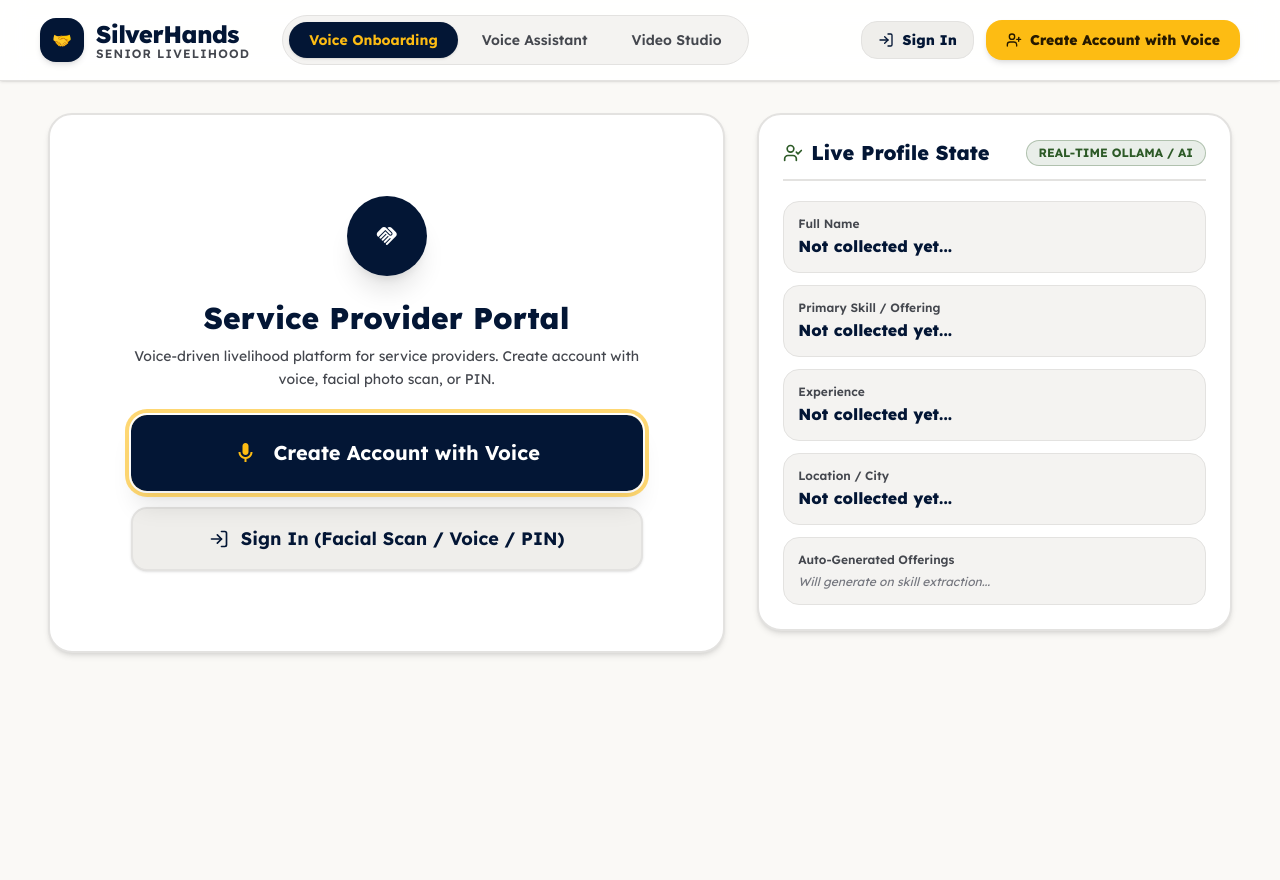
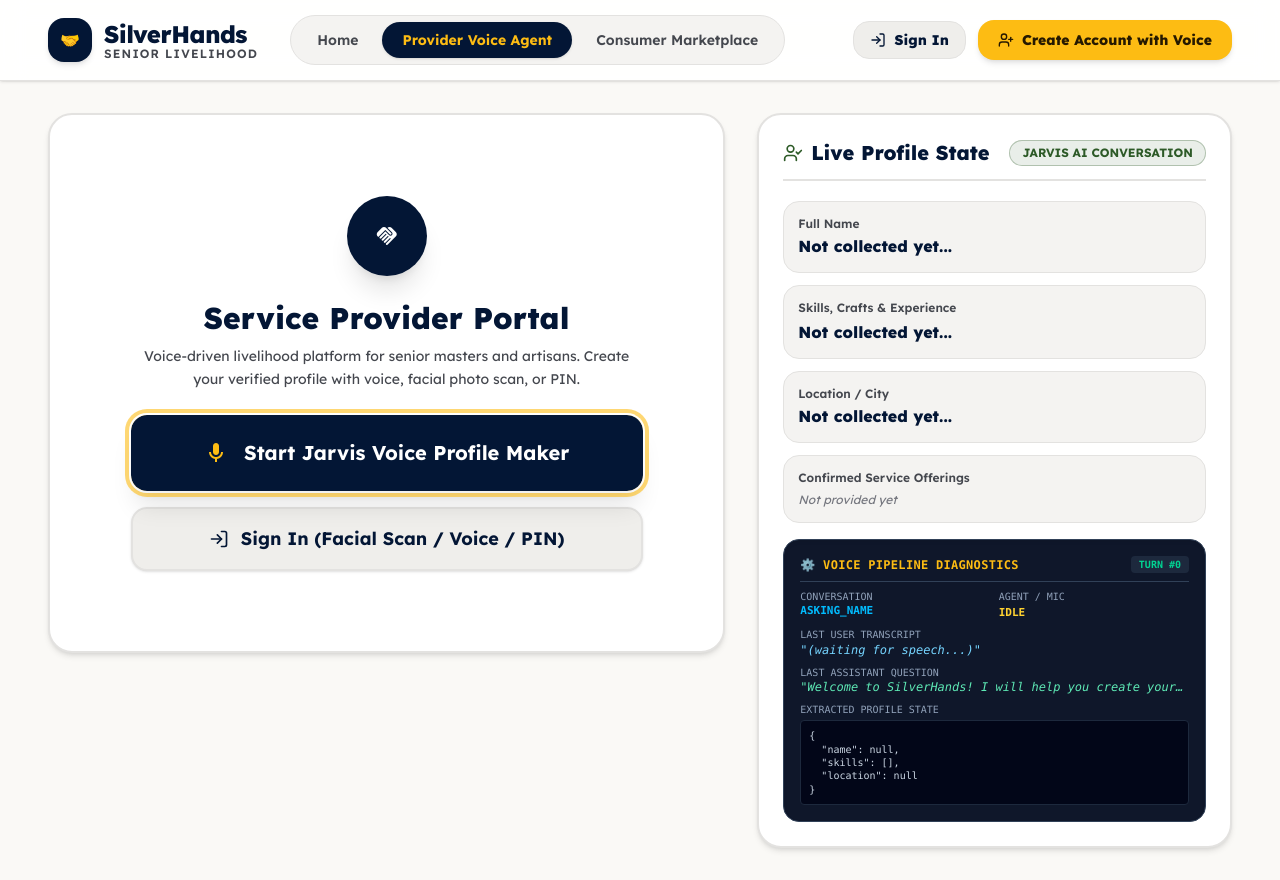
Before and after one commit to aravindsmailoff/silverhands, a Next.js app: page /provider in a window 1280 px wide. Before the commit the page ends 800 px from the top, so only its background shows below. Built offline with nearby package versions, Linux system fonts and the light colour scheme.

Commit message:
feat: connect Jarvis AI voice onboarding engine directly to Service Provider Portal (/provider)

```diff
--- a/app/provider/page.tsx
+++ b/app/provider/page.tsx
@@ -16,16 +16,20 @@
 } from 'lucide-react';
 
 import SignInModal from '@/components/SignInModal';
+import { extractSpokenDigits } from '@/lib/semantic-extractor';
 
 type AgentVisualState = 'IDLE' | 'AI_SPEAKING' | 'LISTENING_TO_YOU' | 'PROCESSING' | 'SECURITY_REGISTRATION' | 'COMPLETED';
 
 export default function VoiceConversationalApp() {
   const router = useRouter();
   const [agentState, setAgentState] = useState<AgentVisualState>('IDLE');
+  const [conversationState, setConversationState] = useState<string>('ASKING_NAME');
   const [currentAiQuestion, setCurrentAiQuestion] = useState<string>(
     "Welcome to SilverHands! I will help you create your profile using voice. What is your name?"
   );
   const [userTranscript, setUserTranscript] = useState<string>('');
+  const [isTextEditOpen, setIsTextEditOpen] = useState<boolean>(false);
+  const [editText, setEditText] = useState<string>('');
   const [profileState, setProfileState] = useState<ProfileState>({ ...INITIAL_PROFILE_STATE });
   const [hasStarted, setHasStarted] = useState<boolean>(false);
   const [isLoggedIn, setIsLoggedIn] = useState<boolean>(false);
@@ -103,66 +107,75 @@
       canvas.height = video.videoHeight || 480;
       const ctx = canvas.getContext('2d');
       if (ctx) {
-        ctx.filter = 'brightness(1.25) contrast(1.2)';
         ctx.drawImage(video, 0, 0, canvas.width, canvas.height);
-        const dataUrl = canvas.toDataURL('image/jpeg', 0.9);
+        const dataUrl = canvas.toDataURL('image/jpeg', 0.85);
         setCapturedFacePhoto(dataUrl);
         setIsFaceCaptured(true);
         stopCamera();
 
         const userName = profileState.name?.trim() || getActiveUserAccount() || '';
         if (userName) {
-          registerFaceData(userName, dataUrl);
+          registerFaceData(dataUrl, userName);
         }
 
-        voiceService.speak("Face ID captured! Now let's set your voice PIN and password.", 'en-IN', () => {
+        voiceService.speak("Face ID snapshot captured successfully. Now, let's record your 4-digit voice PIN.", 'en-IN');
+        setTimeout(() => {
           startListeningForVoicePin();
-        });
+        }, 1200);
       }
     }
   };
 
-  // Voice-Oriented Voice PIN Listening
+  // Voice-Oriented PIN Listening
   const startListeningForVoicePin = () => {
     setIsListeningPin(true);
-    voiceService.speak("Speak a 4-digit Voice PIN into the microphone.", 'en-IN');
+    setSecurityErrorMsg(null);
 
-    voiceService.startListening({
+    voiceService.speakAndListen(
+      "Please speak your 4-digit security PIN into the microphone.",
+      {
         onResult: (res) => {
           if (res.transcript) {
-          const match = res.transcript.match(/\d+/g);
-          const digits = match ? match.join('') : res.transcript.replace(/\D/g, '');
-          const pin = digits.slice(0, 4) || '4242';
-          setVoicePinInput(pin);
+            const digits = extractSpokenDigits(res.transcript);
+            if (digits.length >= 4) {
+              const pin4 = digits.slice(0, 4);
+              setVoicePinInput(pin4);
               setIsListeningPin(false);
+              voiceService.stopListening();
 
               const userName = profileState.name?.trim() || getActiveUserAccount() || '';
               if (userName) {
-            registerVoicePinData(pin, userName);
+                registerVoicePinData(pin4, userName);
               }
 
-          voiceService.speak(`Voice PIN recorded as ${pin}. Now speak your account password.`, 'en-IN', () => {
+              voiceService.speak(`Voice PIN recorded as ${pin4.split('').join(' ')}. Now please speak your account password.`, 'en-IN');
+              setTimeout(() => {
                 startListeningForPassword();
-          });
+              }, 400);
+            }
           }
         },
         onError: () => setIsListeningPin(false),
         onEnd: () => setIsListeningPin(false)
-    });
+      }
+    );
   };
 
   // Voice-Oriented Password Listening
   const startListeningForPassword = () => {
     setIsListeningPassword(true);
-    voiceService.speak("Now speak your account password into the microphone.", 'en-IN');
+    setSecurityErrorMsg(null);
 
-    voiceService.startListening({
+    voiceService.speakAndListen(
+      "Now speak your account password into the microphone.",
+      {
         onResult: (res) => {
           if (res.transcript) {
             const spokenPass = res.transcript.trim();
             setPasswordInput(spokenPass);
             setConfirmPasswordInput(spokenPass);
             setIsListeningPassword(false);
+            voiceService.stopListening();
 
             const userName = profileState.name?.trim() || getActiveUserAccount() || '';
             if (userName) {
@@ -174,7 +187,8 @@
         },
         onError: () => setIsListeningPassword(false),
         onEnd: () => setIsListeningPassword(false)
-    });
+      }
+    );
   };
 
   // Logout action - completely resets browser storage to blank
@@ -187,6 +201,7 @@
     resetAllAccountsToBlank();
     voiceAgent.resetState();
     setProfileState({ ...INITIAL_PROFILE_STATE });
+    setConversationState('ASKING_NAME');
     setIsLoggedIn(false);
     setHasStarted(false);
     setAgentState('IDLE');
@@ -202,13 +217,19 @@
   // Start a fresh new interactive voice conversation loop on homepage
   const handleStartConversation = () => {
     voiceAgent.resetState();
+    setConversationState('ASKING_NAME');
     setProfileState(voiceAgent.getProfileState());
     setHasStarted(true);
+    setIsTextEditOpen(false);
+    setEditText('');
     triggerAiSpeaking(currentAiQuestion);
   };
 
   // AI speaks question out loud, then opens mic automatically
   const triggerAiSpeaking = (textToSpeak: string) => {
+    setUserTranscript('');
+    setIsTextEditOpen(false);
+    setEditText('');
     setAgentState('AI_SPEAKING');
     setCurrentAiQuestion(textToSpeak);
 
@@ -228,6 +249,7 @@
       onResult: (result) => {
         if (result.transcript) {
           setUserTranscript(result.transcript);
+          setEditText(result.transcript);
         }
       },
       onError: (err) => {
@@ -241,22 +263,32 @@
   const handleRespeak = () => {
     setUserTranscript('');
     voiceService.stopListening();
-    triggerAiSpeaking("I am listening again. Please speak your altered answer.");
+    setIsTextEditOpen(true);
+    setEditText(userTranscript || '');
+    triggerAiSpeaking("I am listening again. You can speak into the mic or type your exact spelling below.");
   };
 
-  // Process user speech when user stops speaking or taps Submit
+  // Process user speech/text when user submits via voice or edit button
   const handleSendUserSpeech = async (speechTextToSend?: string) => {
-    const textToProcess = speechTextToSend || userTranscript;
-    if (!textToProcess.trim()) return;
+    const textToProcess = (speechTextToSend !== undefined ? speechTextToSend : (editText || userTranscript)).trim();
+    if (!textToProcess) return;
+
+    const currentTurn = voiceService.getTurnId();
+    console.log(`[VOICE] transcript_submitted { turn_id: ${currentTurn}, timestamp: ${Date.now()}, text: "${textToProcess}" }`);
 
     voiceService.stopListening();
     setUserTranscript('');
+    setIsTextEditOpen(false);
+    setEditText('');
     setAgentState('PROCESSING');
 
     try {
       const turnResponse: AgentTurnResponse = await voiceAgent.processUserSpeech(textToProcess);
+      console.log(`[VOICE] profile_update { turn_id: ${currentTurn}, timestamp: ${Date.now()}, state: '${turnResponse.conversation_state}', updated_profile:`, turnResponse.updated_profile, `next_question: "${turnResponse.next_question}" }`);
+
       setProfileState(turnResponse.updated_profile);
       setConfirmationMode(turnResponse.confirmation_mode);
+      setConversationState(turnResponse.conversation_state);
 
       if (turnResponse.completed) {
         // Transition to Voice-Oriented Security & Password Registration Step
@@ -336,7 +368,7 @@
 
       {/* Top Desktop Navigation Bar */}
       <header className="sticky top-0 z-50 bg-white/90 backdrop-blur-md border-b border-[#E3E2E0] shadow-sm">
-        <div className="max-w-screen-xl mx-auto px-6 lg:px-10 h-20 flex items-center justify-between">
+        <div className="max-w-screen-2xl mx-auto px-6 lg:px-12 h-20 flex items-center justify-between">
           <div className="flex items-center gap-8">
             <Link href="/" className="flex items-center gap-3 group">
               <div className="w-11 h-11 bg-[#031635] text-[#FDBC13] rounded-2xl flex items-center justify-center font-black shadow-md group-hover:scale-105 transition-transform">
@@ -350,31 +382,15 @@
 
             {/* Always Visible Navigation Bar */}
             <nav className="hidden md:flex items-center gap-1 bg-[#F4F3F1] p-1.5 rounded-full border border-[#E3E2E0]">
-              {isLoggedIn ? (
-                <>
-                  <Link href="/dashboard" className="px-5 py-2 rounded-full text-[#44474E] hover:text-[#031635] font-semibold text-sm transition">
-                    Dashboard
+              <Link href="/" className="px-5 py-2 rounded-full text-[#44474E] hover:text-[#031635] font-semibold text-sm transition">
+                Home
               </Link>
-                  <Link href="/profile" className="px-5 py-2 rounded-full text-[#44474E] hover:text-[#031635] font-semibold text-sm transition">
-                    My Profile
+              <Link href="/provider" className="px-5 py-2 rounded-full bg-[#031635] text-[#FDBC13] font-bold text-sm shadow-sm">
+                Provider Voice Agent
               </Link>
-                  <Link href="/video/create" className="px-5 py-2 rounded-full text-[#44474E] hover:text-[#031635] font-semibold text-sm transition">
-                    Video Studio
+              <Link href="/consumer/dashboard" className="px-5 py-2 rounded-full text-[#44474E] hover:text-[#031635] font-semibold text-sm transition">
+                Consumer Marketplace
               </Link>
-                </>
-              ) : (
-                <>
-                  <Link href="/" className="px-5 py-2 rounded-full bg-[#031635] text-[#FDBC13] font-bold text-sm shadow-sm">
-                    Voice Onboarding
-                  </Link>
-                  <Link href="/assistant/voice" className="px-5 py-2 rounded-full text-[#44474E] hover:text-[#031635] font-semibold text-sm transition">
-                    Voice Assistant
-                  </Link>
-                  <Link href="/video/create" className="px-5 py-2 rounded-full text-[#44474E] hover:text-[#031635] font-semibold text-sm transition">
-                    Video Studio
-                  </Link>
-                </>
-              )}
             </nav>
           </div>
 
@@ -430,7 +446,7 @@
                   Service Provider Portal
                 </h1>
                 <p className="text-sm text-[#44474E] leading-relaxed">
-                  Voice-driven livelihood platform for service providers. Create account with voice, facial photo scan, or PIN.
+                  Voice-driven livelihood platform for senior masters and artisans. Create your verified profile with voice, facial photo scan, or PIN.
                 </p>
               </div>
 
@@ -444,7 +460,7 @@
                   <span className="material-symbols-outlined text-4xl text-[#FDBC13]" style={{ fontVariationSettings: "'FILL' 1" }}>
                     mic
                   </span>
-                  <span className="text-xl font-bold">Create Account with Voice</span>
+                  <span className="text-xl font-bold">Start Jarvis Voice Profile Maker</span>
                 </button>
 
                 {/* Button 2: Sign In with Facial Scan / Voice */}
@@ -680,13 +696,51 @@
                   {userTranscript ? `"${userTranscript}"` : (agentState === 'LISTENING_TO_YOU' ? 'Listening for your spoken words...' : 'Waiting for audio...')}
                 </p>
 
+                {/* Conditional Inline Typing / Spelling Drawer on Re-speak / Correction */}
+                {isTextEditOpen && (
+                  <form
+                    onSubmit={(e) => {
+                      e.preventDefault();
+                      handleSendUserSpeech(editText);
+                    }}
+                    className="w-full bg-[#FAF9F6] border-2 border-[#031635] rounded-2xl p-3 space-y-2 text-left"
+                  >
+                    <div className="flex items-center justify-between text-xs font-bold text-[#031635]">
+                      <span>✏️ Type or Fix Spelling (e.g. Harrish, Badminton):</span>
+                      <button
+                        type="button"
+                        onClick={() => setIsTextEditOpen(false)}
+                        className="text-[#44474E] hover:underline text-[11px]"
+                      >
+                        Cancel
+                      </button>
+                    </div>
+                    <div className="flex items-center gap-2">
+                      <input
+                        type="text"
+                        value={editText}
+                        onChange={(e) => setEditText(e.target.value)}
+                        placeholder="Type exact spelling..."
+                        className="flex-1 px-3 py-2 bg-white border border-[#C5C6CF] rounded-xl text-sm font-bold text-[#031635] outline-none"
+                        autoFocus
+                      />
+                      <button
+                        type="submit"
+                        className="px-4 py-2 bg-[#031635] text-white text-xs font-bold rounded-xl shadow hover:bg-[#1a2b4b]"
+                      >
+                        Save & Send
+                      </button>
+                    </div>
+                  </form>
+                )}
+
                 <div className="flex flex-wrap items-center justify-center gap-3 pt-1">
-                  {userTranscript && (
+                  {agentState === 'LISTENING_TO_YOU' && (
                     <button
                       onClick={() => handleSendUserSpeech()}
-                      className="px-6 py-2.5 bg-[#031635] text-white text-sm font-bold rounded-xl shadow-md hover:bg-[#1a2b4b] transition flex items-center gap-2"
+                      className="px-6 py-2.5 bg-[#2D5A27] text-white text-sm font-extrabold rounded-xl shadow-md hover:bg-[#20421c] transition flex items-center gap-2 animate-pulse"
                     >
-                      Submit Spoken Answer & Next Question ➔
+                      <Check className="w-4 h-4" /> Done Speaking (Submit Answer)
                     </button>
                   )}
 
@@ -712,7 +766,7 @@
                 <UserCheck className="w-5 h-5 text-[#2D5A27]" /> Live Profile State
               </h3>
               <span className="text-xs font-bold text-[#2D5A27] bg-[#2D5A27]/10 px-3 py-1 rounded-full border border-[#2D5A27]/30">
-                REAL-TIME OLLAMA / AI
+                JARVIS AI CONVERSATION
               </span>
             </div>
 
@@ -739,48 +793,57 @@
                 </div>
               </div>
 
-              {/* Field 2: Skill */}
-              <div className={`p-3.5 rounded-2xl border transition-all ${profileState.skill ? 'bg-[#2D5A27]/10 border-[#2D5A27]/30' : 'bg-[#F4F3F1] border-[#E3E2E0]'}`}>
-                <div className="flex items-center justify-between text-xs font-semibold text-[#44474E]">
-                  <span>Primary Skill / Offering</span>
-                  {profileState.skill && (
+              {/* Field 2 & 3: Multi-Skills & Per-Skill Experience */}
+              <div className={`p-3.5 rounded-2xl border transition-all ${profileState.skills && profileState.skills.length > 0 ? 'bg-[#2D5A27]/10 border-[#2D5A27]/30' : 'bg-[#F4F3F1] border-[#E3E2E0]'}`}>
+                <div className="flex items-center justify-between text-xs font-semibold text-[#44474E] mb-1">
+                  <span>Skills, Crafts & Experience</span>
+                  {profileState.skills && profileState.skills.length > 0 && (
                     <button
                       onClick={() => {
-                        setProfileState(prev => ({ ...prev, skill: null }));
-                        triggerAiSpeaking("What is your correct skill or expertise?");
+                        setProfileState(prev => ({ ...prev, skills: [], skill: null, experience_years: null }));
+                        triggerAiSpeaking("What skills or crafts would you like to offer?");
                       }}
                       className="text-[11px] font-extrabold text-[#031635] hover:underline flex items-center gap-1"
                     >
-                      ✏️ Fix Skill
+                      ✏️ Fix Skills
                     </button>
                   )}
                 </div>
+
+                {profileState.skills && profileState.skills.length > 0 ? (
+                  <div className="space-y-2 mt-1.5">
+                    {profileState.skills.map((s, idx) => (
+                      <div
+                        key={idx}
+                        className="bg-white/80 border border-[#C5C6CF] rounded-xl p-2.5 flex items-center justify-between shadow-sm"
+                      >
+                        <div className="flex items-center gap-2">
+                          <span className="w-2 h-2 rounded-full bg-[#2D5A27]" />
+                          <div>
+                            <div className="text-sm font-extrabold text-[#031635] flex items-center gap-1.5">
+                              <span>{s.name}</span>
+                              {s.type === 'primary' && (
+                                <span className="text-[9px] uppercase font-black bg-[#FDBC13] text-[#261900] px-1.5 py-0.5 rounded-md">
+                                  Primary
+                                </span>
+                              )}
+                            </div>
+                            <div className="text-xs font-semibold text-[#44474E]">
+                              {s.experience_years !== null
+                                ? (s.experience_years === 0 ? 'Starting out (0 years)' : `${s.experience_years} Years Experience`)
+                                : 'Experience pending...'}
+                            </div>
+                          </div>
+                        </div>
+                        <CheckCircle2 className="w-4 h-4 text-[#2D5A27] shrink-0" />
+                      </div>
+                    ))}
+                  </div>
+                ) : (
                   <div className="text-base font-extrabold text-[#031635] flex items-center justify-between mt-0.5">
                     <span>{profileState.skill || 'Not collected yet...'}</span>
-                  {profileState.skill && <CheckCircle2 className="w-5 h-5 text-[#2D5A27]" />}
                   </div>
-              </div>
-
-              {/* Field 3: Experience */}
-              <div className={`p-3.5 rounded-2xl border transition-all ${profileState.experience_years !== null ? 'bg-[#2D5A27]/10 border-[#2D5A27]/30' : 'bg-[#F4F3F1] border-[#E3E2E0]'}`}>
-                <div className="flex items-center justify-between text-xs font-semibold text-[#44474E]">
-                  <span>Experience</span>
-                  {profileState.experience_years !== null && (
-                    <button
-                      onClick={() => {
-                        setProfileState(prev => ({ ...prev, experience_years: null }));
-                        triggerAiSpeaking("How many years of experience do you have?");
-                      }}
-                      className="text-[11px] font-extrabold text-[#031635] hover:underline flex items-center gap-1"
-                    >
-                      ✏️ Fix Experience
-                    </button>
                 )}
-                </div>
-                <div className="text-base font-extrabold text-[#031635] flex items-center justify-between mt-0.5">
-                  <span>{profileState.experience_years !== null ? `${profileState.experience_years} Years` : 'Not collected yet...'}</span>
-                  {profileState.experience_years !== null && <CheckCircle2 className="w-5 h-5 text-[#2D5A27]" />}
-                </div>
               </div>
 
               {/* Field 4: Location */}
@@ -805,19 +868,64 @@
                 </div>
               </div>
 
-              {/* Field 5: Services */}
+              {/* Field 5: Services (Safe string/object render) */}
               <div className="p-3.5 rounded-2xl bg-[#F4F3F1] border border-[#E3E2E0]">
-                <div className="text-xs font-semibold text-[#44474E] mb-1.5">Auto-Generated Offerings</div>
+                <div className="text-xs font-semibold text-[#44474E] mb-1.5">Confirmed Service Offerings</div>
                 <div className="flex flex-wrap gap-1.5">
                   {profileState.services.length > 0 ? (
-                    profileState.services.map((srv, idx) => (
+                    profileState.services.map((srv: any, idx) => {
+                      const label = typeof srv === 'string' ? srv : (srv?.name || `Service #${idx + 1}`);
+                      return (
                         <span key={idx} className="bg-white border border-[#C5C6CF] text-[#031635] text-xs font-bold px-2.5 py-1 rounded-lg">
-                        {srv}
+                          {label}
                         </span>
-                    ))
+                      );
+                    })
                   ) : (
-                    <span className="text-xs text-[#75777F] italic">Will generate on skill extraction...</span>
+                    <span className="text-xs text-[#75777F] italic">Not provided yet</span>
                   )}
+                </div>
+              </div>
+
+              {/* Voice Pipeline Diagnostic Panel */}
+              <div className="mt-4 p-4 bg-[#0F172A] text-white rounded-2xl text-xs font-mono space-y-2 border border-slate-700 shadow-inner">
+                <div className="flex items-center justify-between border-b border-slate-700 pb-2">
+                  <span className="font-bold text-[#FDBC13] tracking-wide flex items-center gap-1.5">
+                    ⚙️ VOICE PIPELINE DIAGNOSTICS
+                  </span>
+                  <span className="bg-slate-800 px-2 py-0.5 rounded text-[10px] text-emerald-400 font-bold">
+                    TURN #{voiceService.getTurnId()}
+                  </span>
+                </div>
+                <div className="grid grid-cols-2 gap-2">
+                  <div>
+                    <span className="text-slate-400 text-[10px] block uppercase">Conversation</span>
+                    <span className="font-bold text-sky-400 text-[11px] truncate block">{conversationState}</span>
+                  </div>
+                  <div>
+                    <span className="text-slate-400 text-[10px] block uppercase">Agent / Mic</span>
+                    <span className={`font-bold text-[11px] ${agentState === 'LISTENING_TO_YOU' ? 'text-emerald-400 animate-pulse' : 'text-amber-300'}`}>
+                      {agentState === 'LISTENING_TO_YOU' ? '🔴 LISTENING' : agentState}
+                    </span>
+                  </div>
+                </div>
+                <div>
+                  <span className="text-slate-400 text-[10px] block uppercase">Last User Transcript</span>
+                  <span className="text-sky-300 italic block truncate">&quot;{userTranscript || '(waiting for speech...)'}&quot;</span>
+                </div>
+                <div>
+                  <span className="text-slate-400 text-[10px] block uppercase">Last Assistant Question</span>
+                  <span className="text-emerald-300 italic block truncate">&quot;{currentAiQuestion || '(none)'}&quot;</span>
+                </div>
+                <div>
+                  <span className="text-slate-400 text-[10px] block uppercase">Extracted Profile State</span>
+                  <pre className="text-[10px] bg-slate-950 p-2 rounded text-slate-300 overflow-x-auto mt-1 border border-slate-800">
+                    {JSON.stringify({
+                      name: profileState.name,
+                      skills: profileState.skills,
+                      location: profileState.location
+                    }, null, 2)}
+                  </pre>
                 </div>
               </div>
             </div>
```
Lines whose indentation alone changed are shown as unchanged.
